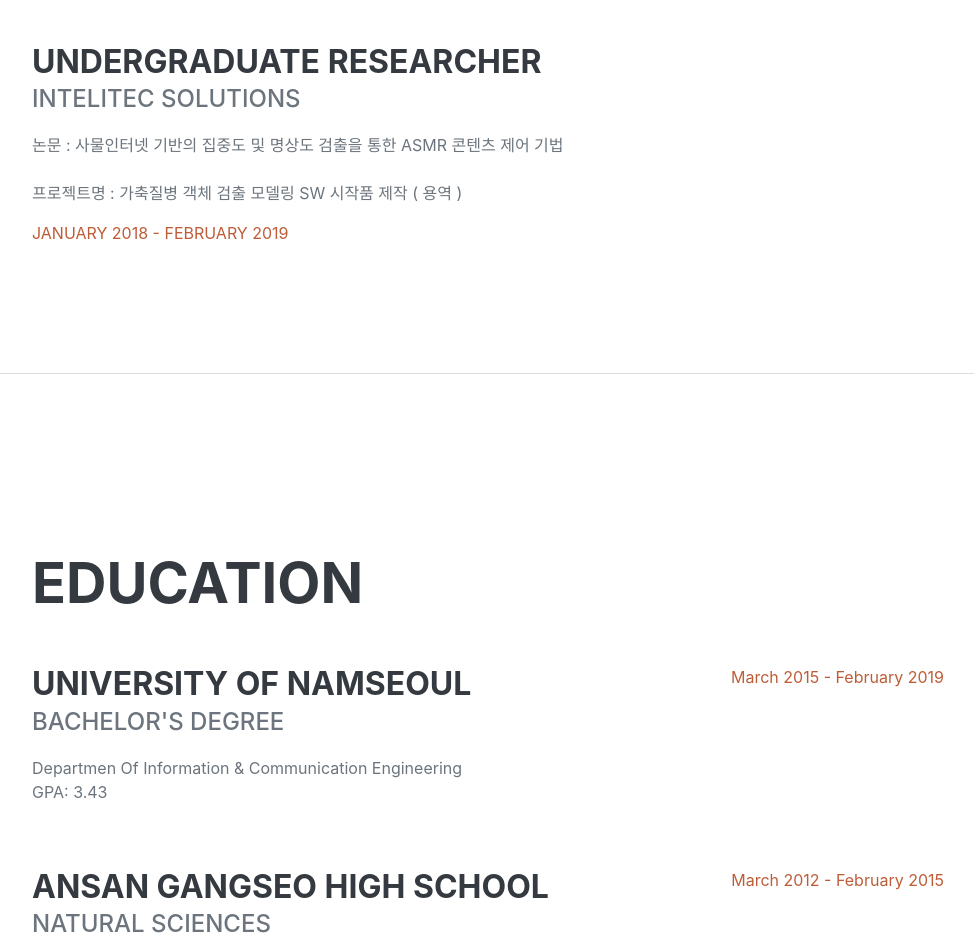
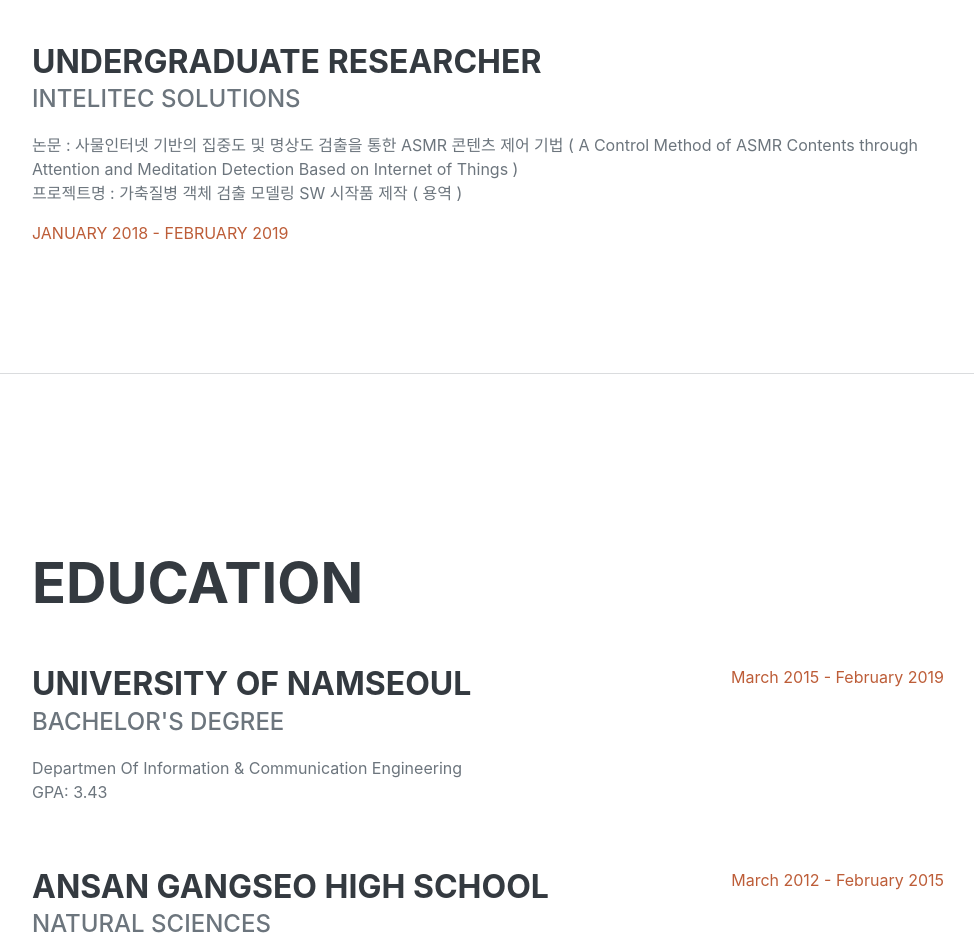
Before and after one commit to DavidMCKim/portfolio, a plain HTML site: page index.html in a window 1280 px wide. Shown: the part 1540-2473 px from the top of the page, without its empty margins (288-1262 px from the left). Drawn offline with nearby package versions, Linux system fonts and the light colour scheme; a web font is replaced by a local one.

Commit message:
학부생연구원 내용.ver5

```diff
--- a/index.html
+++ b/index.html
@@ -91,8 +91,7 @@
                         <div class="flex-grow-1">
                             <h3 class="mb-0">UNDERGRADUATE RESEARCHER</h3>
                             <div class="subheading mb-3">Intelitec Solutions</div>
-                            <p>논문 : 사물인터넷 기반의 집중도 및 명상도 검출을 통한 ASMR 콘텐츠 제어 기법<br>
-                            <A Control Method of ASMR Contents through Attention and Meditation Detection Based on Internet of Things><br>
+                            <p>논문 : 사물인터넷 기반의 집중도 및 명상도 검출을 통한 ASMR 콘텐츠 제어 기법 ( A Control Method of ASMR Contents through Attention and Meditation Detection Based on Internet of Things )<br>
                                프로젝트명 : 가축질병 객체 검출 모델링 SW 시작품 제작 ( 용역 )<br>
                             </p>
                         </div>
```
